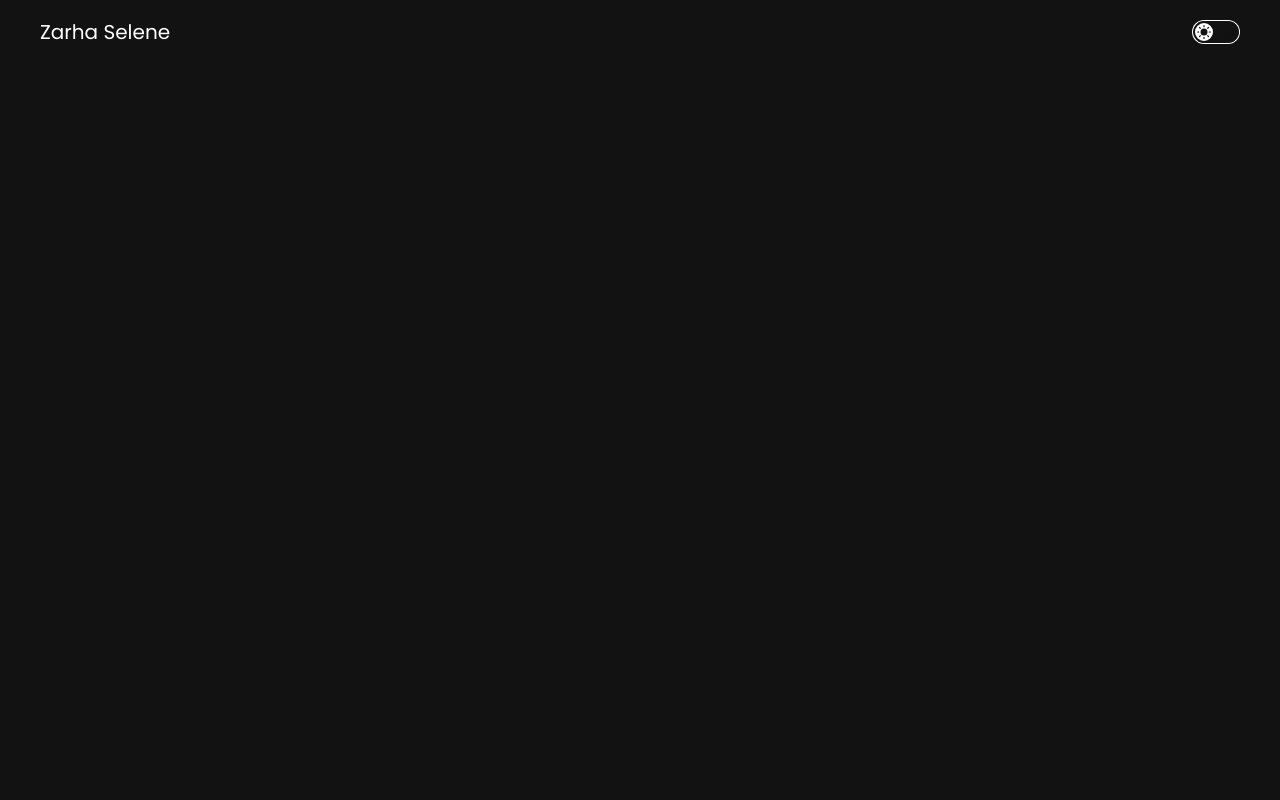
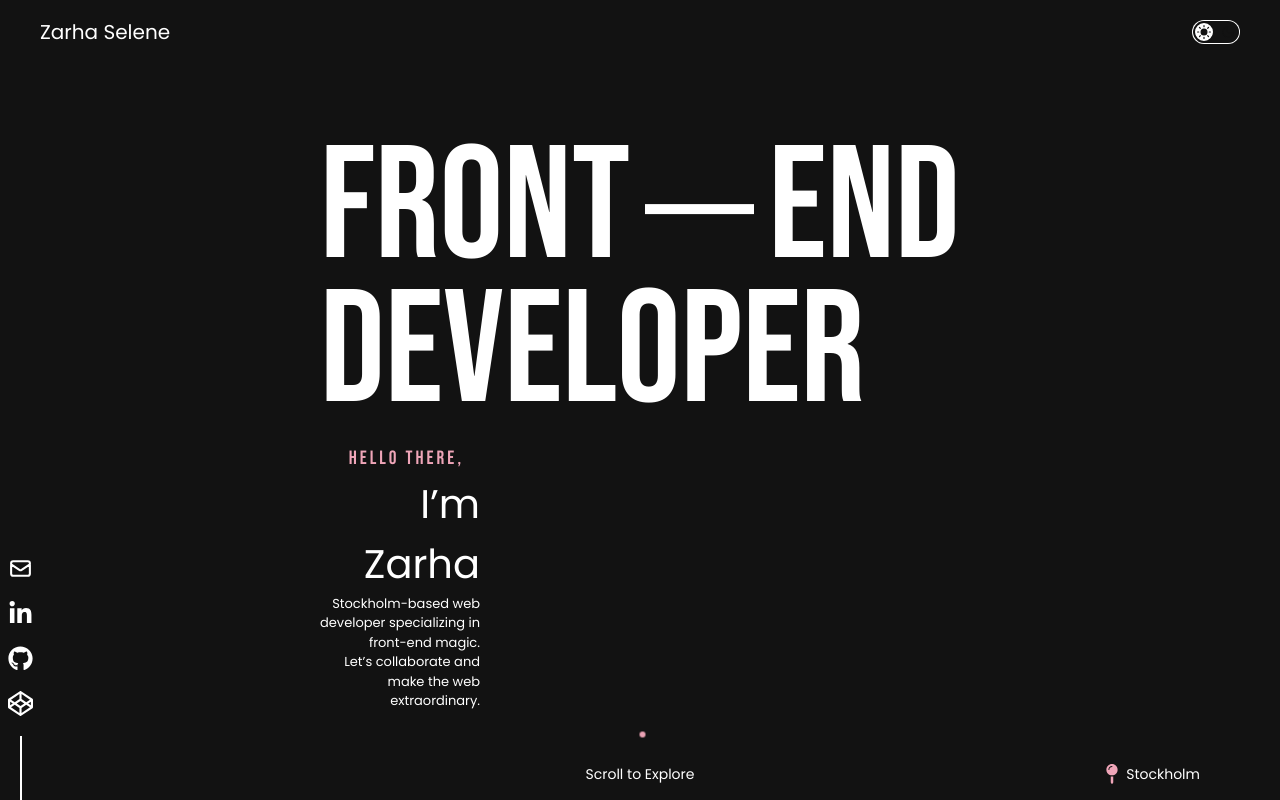
Before and after one commit to zarhaselene/portfolio, a Next.js app: page / in a window 1280 px wide. Built offline with nearby package versions, Linux system fonts and the light colour scheme.

Commit message:
Uncomment Hero component in the main page for improved layout

```diff
--- a/src/app/page.js
+++ b/src/app/page.js
@@ -1,5 +1,5 @@
 import Navbar from "./components/Navbar";
-// import Hero from "./layout/Hero.jsx";
+import Hero from "./layout/Hero.jsx";
 // import Projects from "./layout/Projects.jsx";
 // import Experience from "./layout/Experience";
 // import Education from "./layout/Education";
@@ -9,7 +9,7 @@ export default function Home() {
   return (
     <div>
       <Navbar />
-      {/* <Hero /> */}
+      <Hero />
       {/* <Projects /> */}
       {/* <Experience /> */}
       {/* <Education /> */}
```
